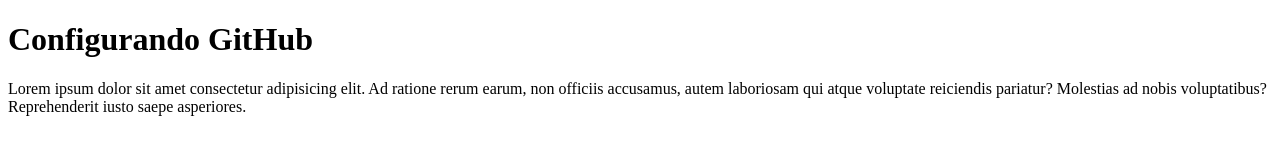
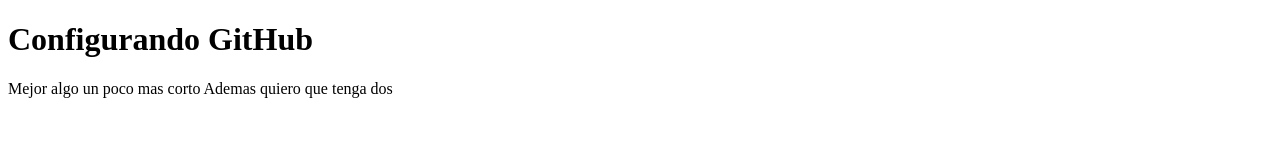
Before and after one commit to adrianDavante/Clase-Github, a plain HTML site: page index.html in a window 1280 px wide. Drawn offline with Linux system fonts and the light colour scheme.

Commit message:
Cambios en el index

```diff
--- a/index.html
+++ b/index.html
@@ -7,6 +7,7 @@
 </head>
 <body>
     <h1>Configurando GitHub</h1>
-    <p>Lorem ipsum dolor sit amet consectetur adipisicing elit. Ad ratione rerum earum, non officiis accusamus, autem laboriosam qui atque voluptate reiciendis pariatur? Molestias ad nobis voluptatibus? Reprehenderit iusto saepe asperiores.</p>
+    <span>Mejor algo un poco mas corto</span>
+    <span>Ademas quiero que tenga dos</span>
 </body>
 </html>
```
